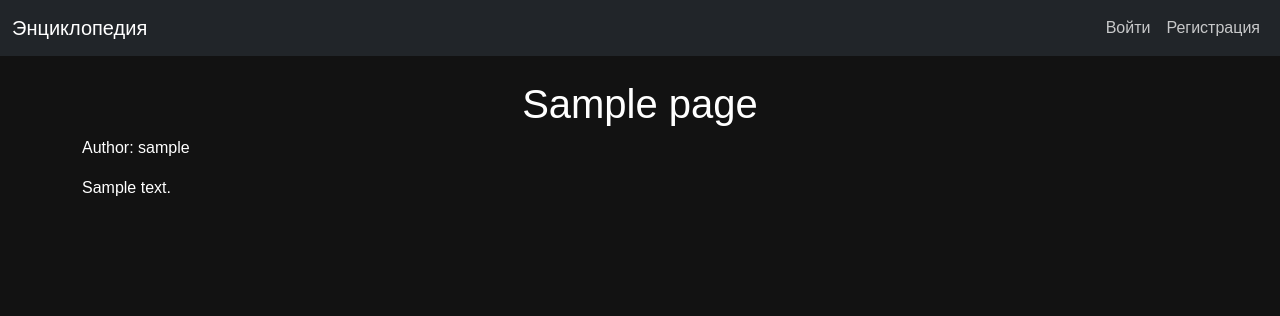
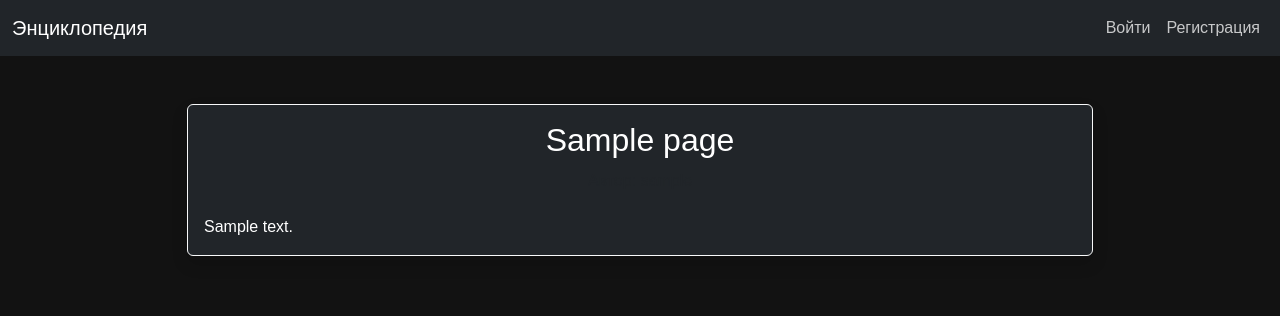
Before and after one commit to Sergrutter/Wik_Igr, a Flask app: page /page/1 in a window 1280 px wide. Shown: the top 316 px of the page. Run offline with Flask 3, Linux system fonts and the light colour scheme; tables that the repository leaves empty hold one stand-in row (values such as "Sample post").

Commit message:
bootstrap text_block

```diff
--- a/templates/text_block.html
+++ b/templates/text_block.html
@@ -1,28 +1,24 @@
-<head>
-    <title>{{ page.title }}</title>
-    <style>
-        body {
-            background-color: #121212;
-            color: #ffffff;
-            font-family: Arial, sans-serif;
-        }
-        h1 {
-            text-align: center;
-        }
-    </style>
-</head>
-<body>
-    <div>
-        {% extends "base.html" %}
-        {% block content %}
-        <h1>{{ page.title }}</h1>
-        <p>Author: {{ page.author.username }}</p>
-        <p>{{ page.content }}</p>
+{% extends "base.html" %}
+{% block title %}{{ page.title }}{% endblock %}
 
-        {% if current_user.is_authenticated and current_user.id == page.user_id %}
-        <a href="{{ url_for('edit_page', page_id=page.id) }}">Редактировать</a>
-        {% endif %}
-        {% endblock %}
+{% block content %}
+<div class="container mt-5">
+    <div class="row justify-content-center">
+        <div class="col-lg-10">
+            <div class="card bg-dark text-white shadow border-light">
+                <div class="card-body">
+                    <h2 class="card-title text-center mb-3">{{ page.title }}</h2>
+                    <h6 class="card-subtitle mb-4 text-muted text-center">Автор: {{ page.author.username }}</h6>
+                    <p class="card-text" style="white-space: pre-line;">{{ page.content }}</p>
+
+                    {% if current_user.is_authenticated and current_user.id == page.user_id %}
+                        <div class="text-end mt-4">
+                            <a href="{{ url_for('edit_page', page_id=page.id) }}" class="btn btn-outline-warning">Редактировать</a>
+                        </div>
+                    {% endif %}
+                </div>
+            </div>
+        </div>
     </div>
-</body>
-</html>
+</div>
+{% endblock %}
```
